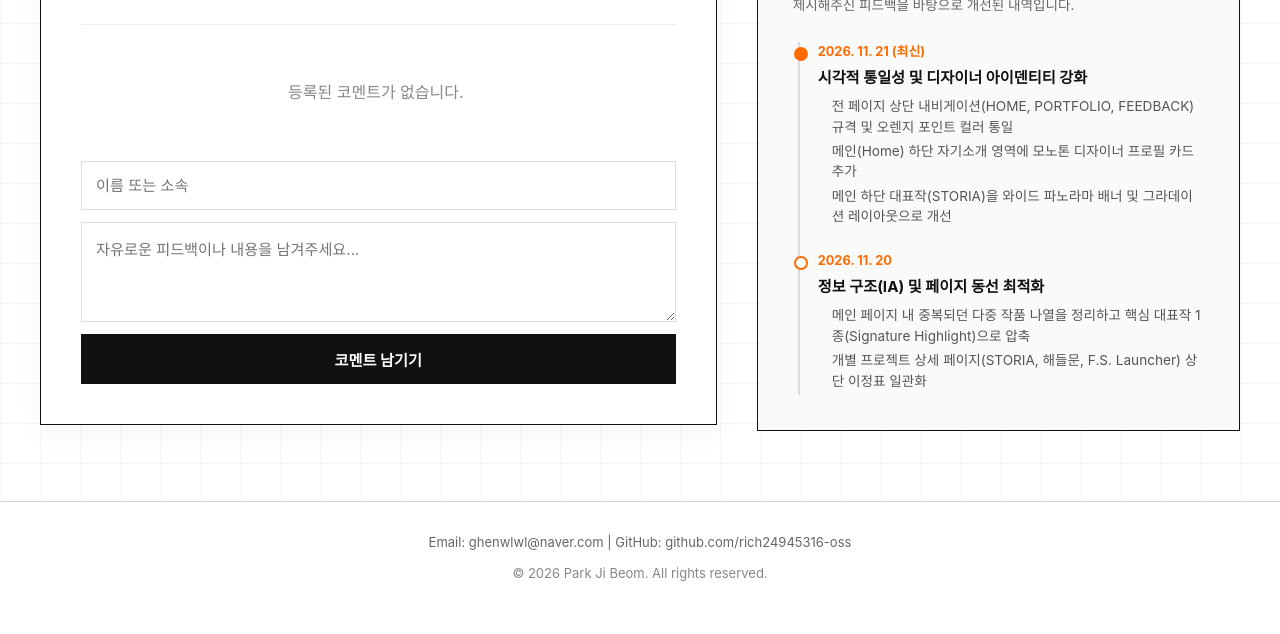
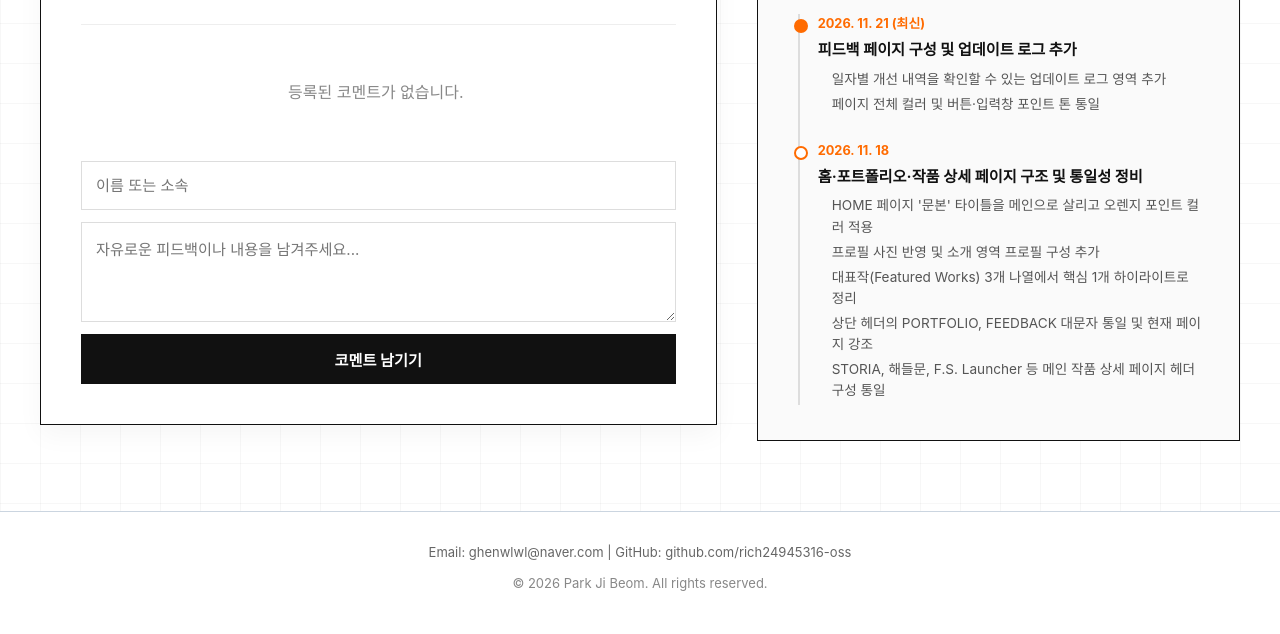
Before and after one commit to rich24945316-oss/portfolio, a plain HTML site: page feedback.html in a window 1280 px wide. Shown: the part 257-891 px from the top of the page. Drawn offline with Linux system fonts and the light colour scheme; no server answers; a web font is replaced by a local one.

Commit message:
update index.html for graduation portfolio feedback

```diff
--- a/feedback.html
+++ b/feedback.html
@@ -167,19 +167,14 @@
         .update-log-header h3 {
             font-size: 1.4rem;
             font-weight: 800;
-            margin: 0 0 6px 0;
+            margin: 0;
             color: #111;
-        }
-        .update-log-header p {
-            font-size: 0.85rem;
-            color: #666;
-            margin: 0;
         }
 
         .log-timeline {
             display: flex;
             flex-direction: column;
-            gap: 20px;
+            gap: 22px;
             border-left: 2px solid #ddd;
             padding-left: 18px;
             margin-left: 5px;
@@ -217,7 +212,7 @@
         .log-desc {
             font-size: 0.85rem;
             color: #555;
-            line-height: 1.5;
+            line-height: 1.55;
             margin: 0;
             padding-left: 14px;
         }
@@ -249,11 +244,11 @@
 
     <main>
         <div class="feedback-wrapper">
-            <!-- 1. 왼쪽: 기존 피드백 댓글창 (전혀 가려지지 않고 온전히 기능함) -->
+            <!-- 1. 왼쪽: 기존 피드백 댓글창 -->
             <div class="feedback-container">
                 <div class="feedback-header">
                     <h2>Visitor Feedback & Guestbook</h2>
-                    <p>포트폴리오에 대한 피드백이나 의견을 자유롭게 남겨주세요.</p>
+                    <p>포트폴리오에 대한 자유로운 피드백이나 방명록을 남겨주세요.</p>
                 </div>
 
                 <div id="comment-list">
@@ -267,31 +262,32 @@
                 </div>
             </div>
 
-            <!-- 2. 오른쪽: 교수님이 바로 확인 가능한 일자별 업데이트 내역 -->
+            <!-- 2. 오른쪽: 일자별 업데이트 내역 -->
             <aside class="update-log-container">
                 <div class="update-log-header">
                     <span class="update-badge">Revision History</span>
                     <h3>Feedback Update Log</h3>
-                    <p>제시해주신 피드백을 바탕으로 개선된 내역입니다.</p>
                 </div>
 
                 <div class="log-timeline">
                     <div class="log-item latest">
                         <span class="log-date">2026. 11. 21 (최신)</span>
-                        <h4 class="log-title">시각적 통일성 및 디자이너 아이덴티티 강화</h4>
+                        <h4 class="log-title">피드백 페이지 구성 및 업데이트 로그 추가</h4>
                         <ul class="log-desc">
-                            <li>전 페이지 상단 내비게이션(HOME, PORTFOLIO, FEEDBACK) 규격 및 오렌지 포인트 컬러 통일</li>
-                            <li>메인(Home) 하단 자기소개 영역에 모노톤 디자이너 프로필 카드 추가</li>
-                            <li>메인 하단 대표작(STORIA)을 와이드 파노라마 배너 및 그라데이션 레이아웃으로 개선</li>
+                            <li>일자별 개선 내역을 확인할 수 있는 업데이트 로그 영역 추가</li>
+                            <li>페이지 전체 컬러 및 버튼·입력창 포인트 톤 통일</li>
                         </ul>
                     </div>
 
                     <div class="log-item">
-                        <span class="log-date">2026. 11. 20</span>
-                        <h4 class="log-title">정보 구조(IA) 및 페이지 동선 최적화</h4>
+                        <span class="log-date">2026. 11. 18</span>
+                        <h4 class="log-title">홈·포트폴리오·작품 상세 페이지 구조 및 통일성 정비</h4>
                         <ul class="log-desc">
-                            <li>메인 페이지 내 중복되던 다중 작품 나열을 정리하고 핵심 대표작 1종(Signature Highlight)으로 압축</li>
-                            <li>개별 프로젝트 상세 페이지(STORIA, 해들문, F.S. Launcher) 상단 이정표 일관화</li>
+                            <li>HOME 페이지 '문본' 타이틀을 메인으로 살리고 오렌지 포인트 컬러 적용</li>
+                            <li>프로필 사진 반영 및 소개 영역 프로필 구성 추가</li>
+                            <li>대표작(Featured Works) 3개 나열에서 핵심 1개 하이라이트로 정리</li>
+                            <li>상단 헤더의 PORTFOLIO, FEEDBACK 대문자 통일 및 현재 페이지 강조</li>
+                            <li>STORIA, 해들문, F.S. Launcher 등 메인 작품 상세 페이지 헤더 구성 통일</li>
                         </ul>
                     </div>
                 </div>
@@ -304,7 +300,7 @@
         <p style="font-size: 13px; color: #888; margin-top: 5px;">© 2026 Park Ji Beom. All rights reserved.</p>
     </footer>
 
-    <!-- 기존 파이어베이스 연동 및 실시간 댓글 스크립트 (완벽 유지) -->
+    <!-- 파이어베이스 연동 및 실시간 댓글 스크립트 -->
     <script type="module">
         import { initializeApp } from "https://www.gstatic.com/firebasejs/10.7.1/firebase-app.js";
         import { getFirestore, collection, addDoc, query, orderBy, onSnapshot, serverTimestamp } from "https://www.gstatic.com/firebasejs/10.7.1/firebase-firestore.js";
```
